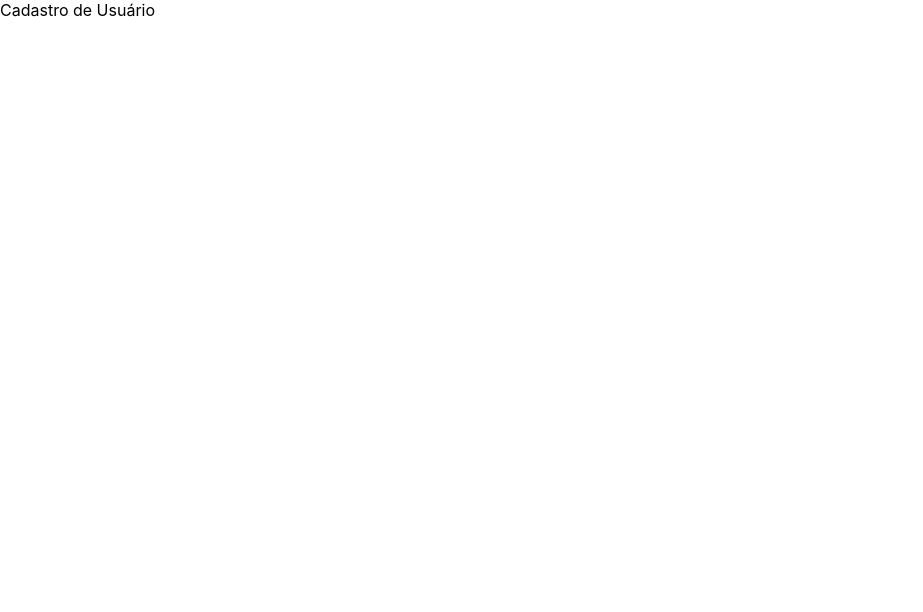
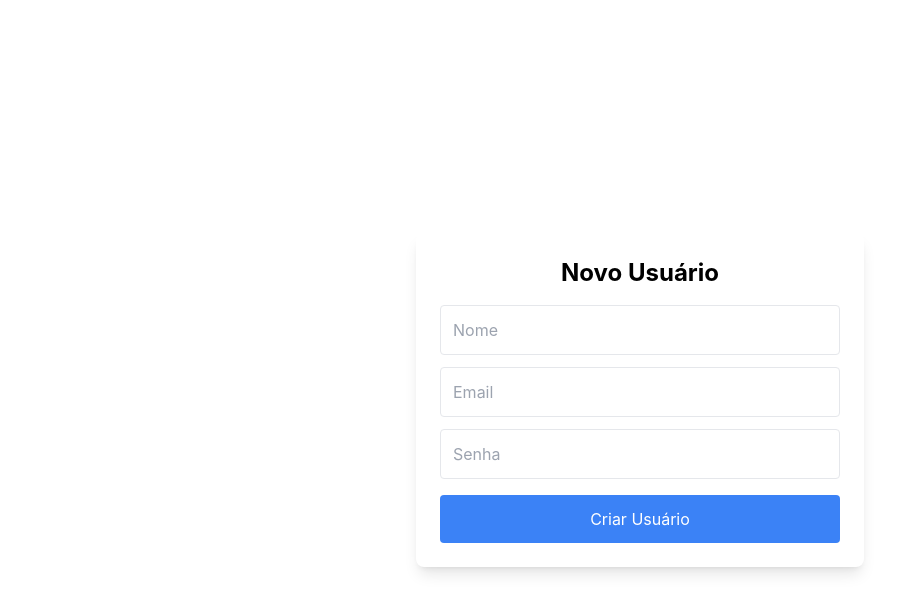
Before and after one commit to felpsM67/front-end-comum-pi-senac, a React (Create React App) app: page /users/new in a window 1280 px wide. Shown: the top 612 px of the page, without its empty margins (0-923 px from the left). Built offline with nearby package versions, Linux system fonts and the light colour scheme.

Commit message:
aula 26-03-25

```diff
--- a/package.json
+++ b/package.json
@@ -10,6 +10,7 @@
     "react": "^19.0.0",
     "react-dom": "^19.0.0",
     "react-router": "^7.4.0",
+    "react-router-dom": "^7.4.0",
     "react-scripts": "5.0.1",
     "web-vitals": "^2.1.4"
   },
--- a/src/App.js
+++ b/src/App.js
@@ -1,6 +1,7 @@
 import { BrowserRouter as Router, Routes, Route } from "react-router-dom";
-import { Home, UserManagement } from "./home"; // Importa os componentes
-import Login from "./login"; // Importa a tela de login
+import Login from "./login";
+import { Home, UserManagement } from "./home";
+import { UserForm } from "./user-form";
 
 function App() {
   return (
@@ -9,8 +10,8 @@ function App() {
         <Route path="/" element={<Login />} />
         <Route path="/home" element={<Home />} />
         <Route path="/users" element={<UserManagement />} />
-        <Route path="/users/new" element={<div>Cadastro de Usuário</div>} />
-        <Route path="/users/edit/:id" element={<div>Editar Usuário</div>} />
+        <Route path="/users/new" element={<UserForm />} />
+        <Route path="/users/edit/:id" element={<UserForm isEditing />} />
       </Routes>
     </Router>
   );
--- a/src/home.js
+++ b/src/home.js
@@ -24,10 +24,28 @@ export function UserManagement() {
   const navigate = useNavigate();
 
   useEffect(() => {
-    fetch("http://localhost:3000/users")
-      .then((response) => response.json())
-      .then((data) => setUsers(data))
-      .catch((error) => console.error("Erro ao buscar usuários", error));
+
+    async function fetchData() {
+
+      try {
+        const response = await fetch(`http://localhost:3000/users`, {
+            method: "GET",
+            headers: {
+                "Content-Type": "application/json",
+            }
+        })
+        const data = await response.json();
+
+        if (response.ok && data.name && data.email) {
+          setUsers(data);
+        } else {
+            console.error("Erro ao buscar usuários", data);
+        }
+    } catch (error) {
+        console.error("Erro na requisição", error);
+    }
+    }
+    fetchData()
   }, []);
 
   return (
--- a/src/index.css
+++ b/src/index.css
@@ -1,3 +1,7 @@
+@tailwind base;
+@tailwind components;
+@tailwind utilities;
+
 body {
   margin: 0;
   font-family: -apple-system, BlinkMacSystemFont, 'Segoe UI', 'Roboto', 'Oxygen',
--- /dev/null
+++ b/src/user-form.js
@@ -0,0 +1,96 @@
+import { useEffect, useState } from "react";
+import { useNavigate, useParams } from "react-router-dom";
+
+export function UserForm({ isEditing = false }) {
+    const [name, setName] = useState("");
+    const [email, setEmail] = useState("");
+    const [password, setPassword] = useState("");
+    const navigate = useNavigate();
+    const { id } = useParams();
+
+    useEffect(() => {
+
+        async function fetchData() {
+
+            if (isEditing) {
+                try {
+                    const response = await fetch(`http://localhost:3000/users/${id}`, {
+                        method: "GET",
+                        headers: {
+                            "Content-Type": "application/json",
+                        }
+                    })
+                    const data = await response.json();
+
+                    if (response.ok && data.name && data.email) {
+                        setName(data.name);
+                        setEmail(data.email);
+                    } else {
+                        console.error("Erro ao buscar usuários", data);
+                    }
+                } catch (error) {
+                    console.error("Erro na requisição", error);
+                }
+            }
+        }
+        fetchData()
+    }, [id, isEditing]);
+
+    const handleSubmit = async (e) => {
+        e.preventDefault();
+        const url = isEditing ? `http://localhost:3000/users/${id}` : "http://localhost:3000/users";
+        const method = isEditing ? "PUT" : "POST";
+
+        const response = await fetch(url, {
+            method,
+            headers: { "Content-Type": "application/json" },
+            body: JSON.stringify({ name, email, password }),
+        });
+
+        if (response.ok) {
+            navigate("/users");
+        } else {
+            console.error("Erro ao salvar usuário");
+        }
+    };
+
+    return (
+        <div className="flex flex-col items-center justify-center min-h-screen p-4">
+            <div className="bg-white p-6 rounded-lg shadow-lg w-full max-w-md">
+                <h2 className="text-2xl font-bold mb-4 text-center">{isEditing ? "Editar Usuário" : "Novo Usuário"}</h2>
+                <form onSubmit={handleSubmit} className="flex flex-col">
+                    <input
+                        type="text"
+                        placeholder="Nome"
+                        value={name}
+                        onChange={(e) => setName(e.target.value)}
+                        className="w-full p-3 mb-3 border rounded"
+                        required
+                    />
+                    <input
+                        type="email"
+                        placeholder="Email"
+                        value={email}
+                        onChange={(e) => setEmail(e.target.value)}
+                        className="w-full p-3 mb-3 border rounded"
+                        required
+                    />
+                    <input
+                        type="password"
+                        placeholder="Senha"
+                        value={password}
+                        onChange={(e) => setPassword(e.target.value)}
+                        className="w-full p-3 mb-4 border rounded"
+                        required={!isEditing}
+                    />
+                    <button
+                        type="submit"
+                        className="w-full bg-blue-500 text-white p-3 rounded hover:bg-blue-600"
+                    >
+                        {isEditing ? "Salvar Alterações" : "Criar Usuário"}
+                    </button>
+                </form>
+            </div>
+        </div>
+    );
+}
```
Also changed, not shown: 2 other files (tests, documents, lock files or other folders).
